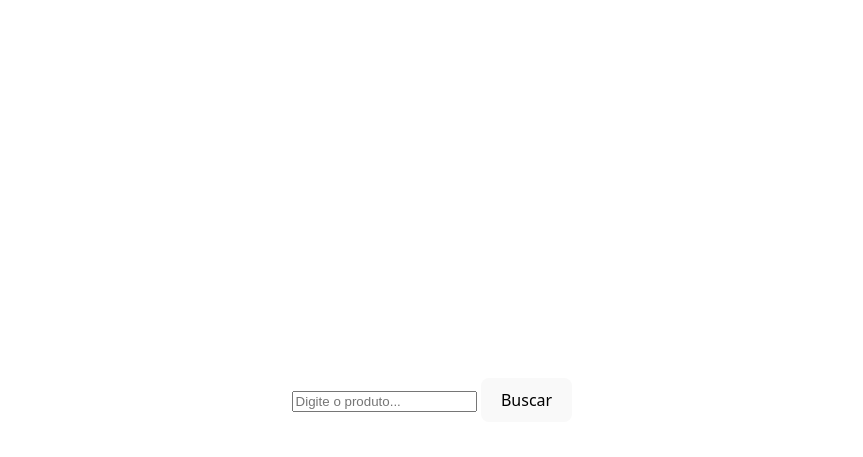
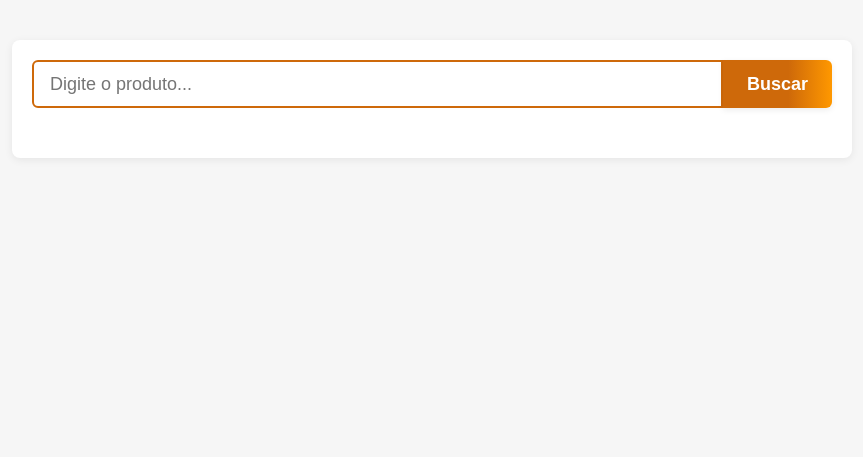
Before and after one commit to giuvieira/Bun-Amazon-Scraper, a website built with Vite: page frontend/index.html in a window 1280 px wide. Shown: the whole page, without its empty margins (208-1071 px from the left). Built offline with nearby package versions, Linux system fonts and the light colour scheme.

Commit message:
REFACTOR style(frontend): CSS using :root variables and clean code principles

```diff
--- a/frontend/index.html
+++ b/frontend/index.html
@@ -8,8 +8,10 @@
   </head>
   <body>
     <div id="app">
-      <input type="text" id="keyword" placeholder="Digite o produto..." />
-      <button id="searchBtn">Buscar</button>
+      <div class="search-bar">
+        <input type="text" id="keyword" placeholder="Digite o produto..." />
+        <button id="searchBtn">Buscar</button>
+      </div>
       <div id="results"></div>
     </div>
     <script type="module" src="/src/main.js"></script>
--- a/frontend/src/main.js
+++ b/frontend/src/main.js
@@ -8,26 +8,28 @@ button.addEventListener('click', async () => {
   const keyword = input.value.trim();
   if (!keyword) return alert("Digite um produto!");
 
-  resultsDiv.innerHTML = "Buscando...";
+  resultsDiv.innerHTML = "<p class='loading'>Buscando...</p>";
 
   try {
     const res = await fetch(`http://localhost:3000/api/scrape?keyword=${encodeURIComponent(keyword)}`);
     const data = await res.json();
 
     if (!data.products || data.products.length === 0) {
-      resultsDiv.innerHTML = "Nenhum produto encontrado.";
+      resultsDiv.innerHTML = "<p class='empty'>Nenhum produto encontrado.</p>";
       return;
     }
 
     resultsDiv.innerHTML = data.products.map(prod =>
-      `<div style="margin-bottom:20px;">
-        <img src="${prod.image}" width="100" />
-        <h3>${prod.title}</h3>
-        <p>${prod.rating} - ${prod.reviews} avaliações</p>
+      `<div class="card">
+        <img src="${prod.image}" alt="${prod.title}" />
+        <div class="info">
+          <h3>${prod.title}</h3>
+          <p>${prod.rating} - ${prod.reviews} avaliações</p>
+        </div>
       </div>`
     ).join('');
   } catch (err) {
     console.error(err);
-    resultsDiv.innerHTML = "Erro ao buscar produtos.";
+    resultsDiv.innerHTML = "<p class='error'>Erro ao buscar produtos.</p>";
   }
 });
--- a/frontend/src/style.css
+++ b/frontend/src/style.css
@@ -1,96 +1,118 @@
 :root {
-  font-family: system-ui, Avenir, Helvetica, Arial, sans-serif;
-  line-height: 1.5;
-  font-weight: 400;
-
-  color-scheme: light dark;
-  color: rgba(255, 255, 255, 0.87);
-  background-color: #242424;
-
-  font-synthesis: none;
-  text-rendering: optimizeLegibility;
-  -webkit-font-smoothing: antialiased;
-  -moz-osx-font-smoothing: grayscale;
-}
-
-a {
-  font-weight: 500;
-  color: #646cff;
-  text-decoration: inherit;
-}
-a:hover {
-  color: #535bf2;
+  --font-main: system-ui, Avenir, Helvetica, Arial, sans-serif;
+  --font-size-base: 16px;
+  --font-size-large: 18px;
+  --color-bg: #f6f6f6;
+  --color-card-bg: #ce690a;
+  --color-white: #fff;
+  --color-black: #333;
+  --color-border: #ce690a;
+  --color-border-focus: #ff9800;
+  --color-btn-gradient-start: #ce690a;
+  --color-btn-gradient-end: #ff9800;
+  --color-shadow: rgba(0,0,0,0.08);
+  --color-shadow-card: rgba(0,0,0,0.07);
+  --color-text-muted: #888;
+  --radius: 6px;
+  --radius-lg: 8px;
+  --spacing: 16px;
+  --spacing-lg: 20px;
+  --input-height: 48px;
 }
 
 body {
+  font-family: var(--font-main);
+  background: var(--color-bg);
   margin: 0;
-  display: flex;
-  place-items: center;
-  min-width: 320px;
-  min-height: 100vh;
-}
-
-h1 {
-  font-size: 3.2em;
-  line-height: 1.1;
+  padding: 0;
 }
 
 #app {
-  max-width: 1280px;
-  margin: 0 auto;
-  padding: 2rem;
-  text-align: center;
+  max-width: 800px;
+  margin: 40px auto;
+  padding: var(--spacing-lg);
+  background: var(--color-white);
+  border-radius: var(--radius-lg);
+  box-shadow: 0 2px 8px var(--color-shadow-card);
 }
 
-.logo {
-  height: 6em;
-  padding: 1.5em;
-  will-change: filter;
-  transition: filter 300ms;
+input, button {
+  font-size: var(--font-size-base);
+  box-sizing: border-box;
 }
-.logo:hover {
-  filter: drop-shadow(0 0 2em #646cffaa);
+
+.search-bar {
+  display: flex;
+  justify-content: center;
+  align-items: center;
+  margin-bottom: 30px;
 }
-.logo.vanilla:hover {
-  filter: drop-shadow(0 0 2em #f7df1eaa);
+
+#keyword {
+  flex: 1;
+  padding: 12px var(--spacing);
+  border: 2px solid var(--color-border);
+  border-radius: var(--radius) 0 0 var(--radius);
+  font-size: var(--font-size-large);
+  outline: none;
+  background: var(--color-white);
+  color: var(--color-black);
+  height: var(--input-height);
+  transition: border-color 0.2s;
+}
+
+#keyword:focus {
+  border-color: var(--color-border-focus);
+}
+
+#searchBtn {
+  padding: 0 24px;
+  height: var(--input-height);
+  border: none;
+  border-radius: 0 var(--radius) var(--radius) 0;
+  background: linear-gradient(90deg, var(--color-btn-gradient-start) 60%, var(--color-btn-gradient-end) 100%);
+  color: var(--color-white);
+  font-size: var(--font-size-large);
+  font-weight: bold;
+  cursor: pointer;
+  transition: background 0.2s, transform 0.2s;
+  box-shadow: 0 2px 6px var(--color-shadow);
+}
+
+#searchBtn:hover {
+  background: linear-gradient(90deg, var(--color-btn-gradient-end) 60%, var(--color-btn-gradient-start) 100%);
+  transform: scale(1.05);
+}
+
+#results {
+  margin-top: 30px;
 }
 
 .card {
-  padding: 2em;
+  display: flex;
+  align-items: flex-start;
+  background: var(--color-card-bg);
+  border-radius: var(--radius);
+  box-shadow: 0 1px 4px var(--color-shadow-card);
+  margin-bottom: var(--spacing-lg);
+  padding: var(--spacing);
 }
 
-.read-the-docs {
-  color: #888;
+.card img {
+  width: 100px;
+  height: auto;
+  margin-right: var(--spacing);
+  border-radius: 4px;
+  background: #eee;
 }
 
-button {
-  border-radius: 8px;
-  border: 1px solid transparent;
-  padding: 0.6em 1.2em;
-  font-size: 1em;
-  font-weight: 500;
-  font-family: inherit;
-  background-color: #1a1a1a;
-  cursor: pointer;
-  transition: border-color 0.25s;
-}
-button:hover {
-  border-color: #646cff;
-}
-button:focus,
-button:focus-visible {
-  outline: 4px auto -webkit-focus-ring-color;
+.card .info h3 {
+  margin: 0 0 8px 0;
+  font-size: var(--font-size-large);
 }
 
-@media (prefers-color-scheme: light) {
-  :root {
-    color: #213547;
-    background-color: #ffffff;
-  }
-  a:hover {
-    color: #747bff;
-  }
-  button {
-    background-color: #f9f9f9;
-  }
+.loading, .error, .empty {
+  color: var(--color-text-muted);
+  font-size: var(--font-size-large);
+  text-align: center;
 }
```
